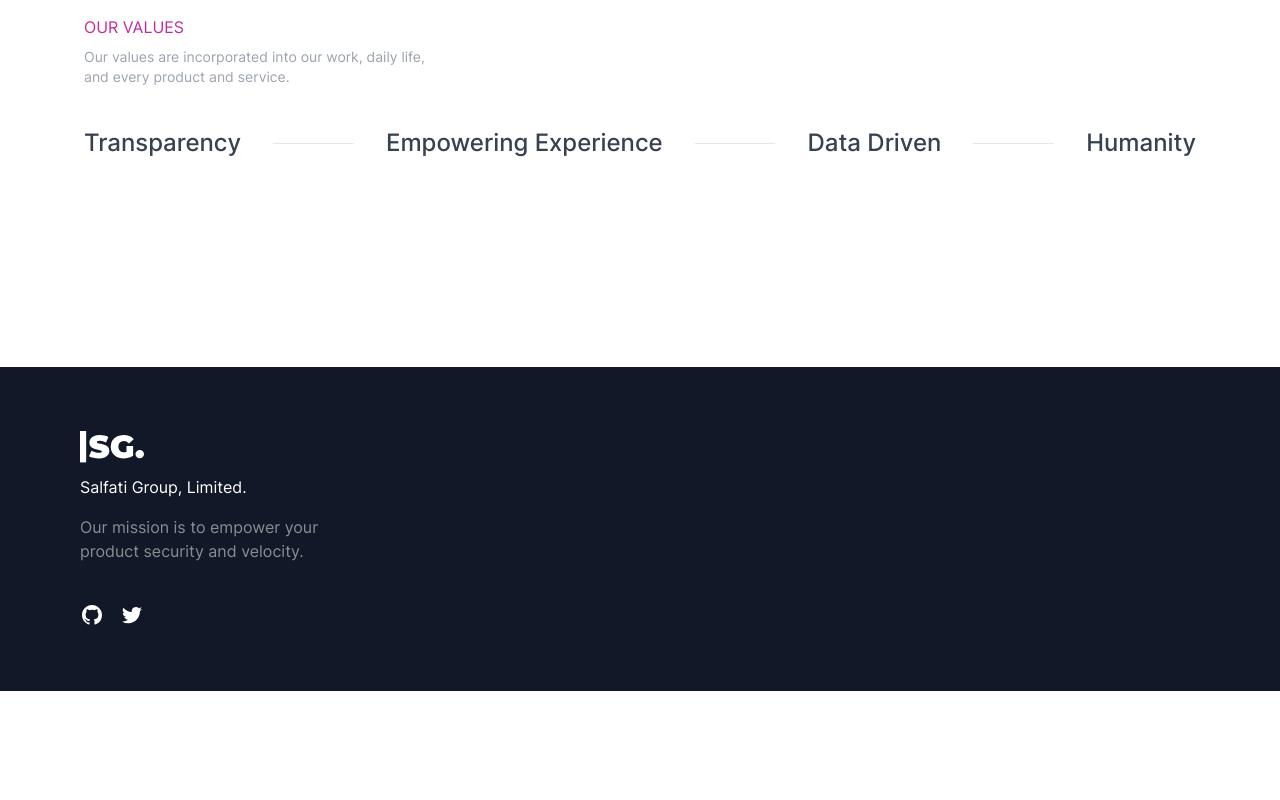
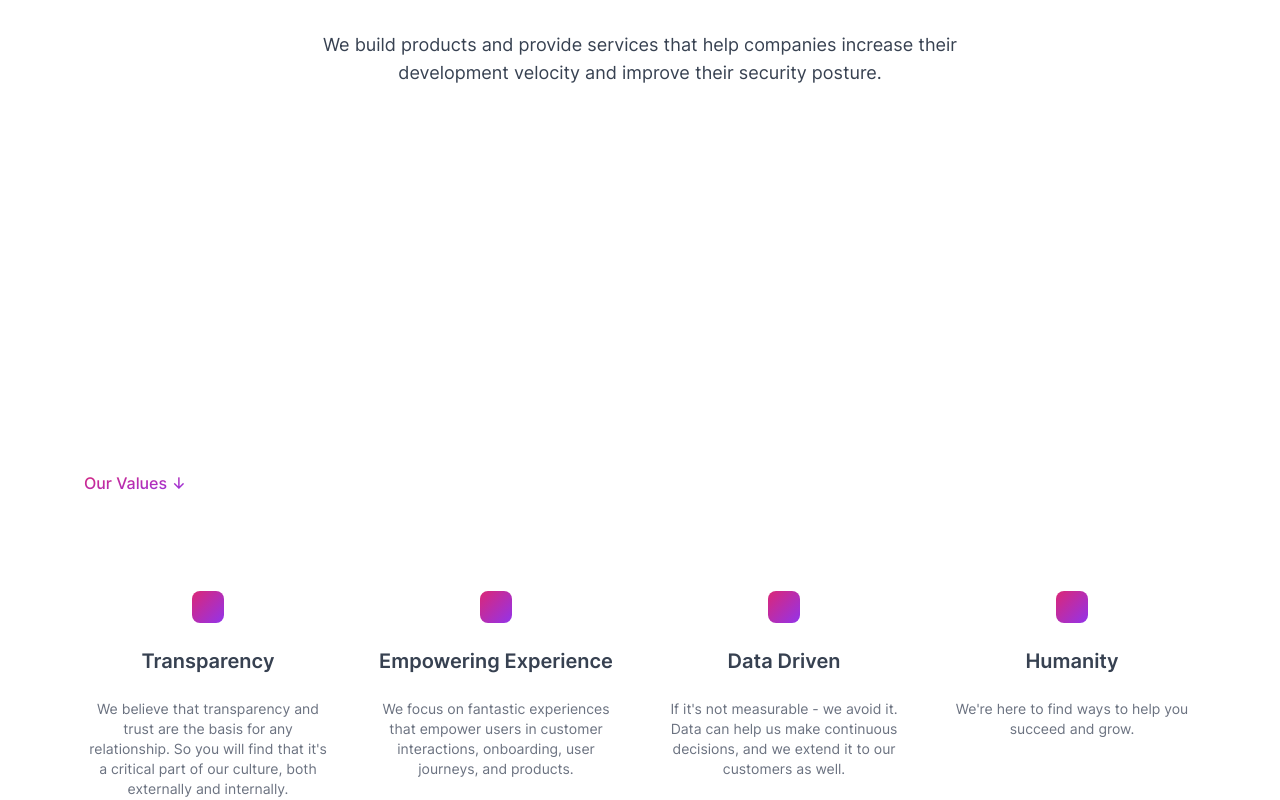
Before and after one commit to salfatigroup/salfati.group, a Nuxt app: page /about in a window 1280 px wide. Shown: the part 620-1420 px from the top of the page. Before the commit the page ends 1311 px from the top, so only its background shows below. Built offline with nearby package versions, Linux system fonts and the light colour scheme.

Commit message:
updated about page

```diff
--- a/components/SgIcon.vue
+++ b/components/SgIcon.vue
@@ -5,6 +5,22 @@
 
   <svg v-else-if="icon === 'twitter'" fill="currentColor" viewBox="0 0 24 24" class="h-6 w-6" aria-hidden="true">
     <path d="M8.29 20.251c7.547 0 11.675-6.253 11.675-11.675 0-.178 0-.355-.012-.53A8.348 8.348 0 0022 5.92a8.19 8.19 0 01-2.357.646 4.118 4.118 0 001.804-2.27 8.224 8.224 0 01-2.605.996 4.107 4.107 0 00-6.993 3.743 11.65 11.65 0 01-8.457-4.287 4.106 4.106 0 001.27 5.477A4.072 4.072 0 012.8 9.713v.052a4.105 4.105 0 003.292 4.022 4.095 4.095 0 01-1.853.07 4.108 4.108 0 003.834 2.85A8.233 8.233 0 012 18.407a11.616 11.616 0 006.29 1.84"></path>
+  </svg>
+
+  <svg v-else-if="icon === 'users'" xmlns="http://www.w3.org/2000/svg" class="h-6 w-6" fill="none" viewBox="0 0 24 24" stroke="currentColor" stroke-width="2">
+    <path stroke-linecap="round" stroke-linejoin="round" d="M12 4.354a4 4 0 110 5.292M15 21H3v-1a6 6 0 0112 0v1zm0 0h6v-1a6 6 0 00-9-5.197M13 7a4 4 0 11-8 0 4 4 0 018 0z" />
+  </svg>
+
+  <svg v-else-if="icon === 'emoji-happy'" xmlns="http://www.w3.org/2000/svg" class="h-6 w-6" fill="none" viewBox="0 0 24 24" stroke="currentColor" stroke-width="2">
+    <path stroke-linecap="round" stroke-linejoin="round" d="M14.828 14.828a4 4 0 01-5.656 0M9 10h.01M15 10h.01M21 12a9 9 0 11-18 0 9 9 0 0118 0z" />
+  </svg>
+
+  <svg v-else-if="icon === 'collection'" xmlns="http://www.w3.org/2000/svg" class="h-6 w-6" fill="none" viewBox="0 0 24 24" stroke="currentColor" stroke-width="2">
+    <path stroke-linecap="round" stroke-linejoin="round" d="M19 11H5m14 0a2 2 0 012 2v6a2 2 0 01-2 2H5a2 2 0 01-2-2v-6a2 2 0 012-2m14 0V9a2 2 0 00-2-2M5 11V9a2 2 0 012-2m0 0V5a2 2 0 012-2h6a2 2 0 012 2v2M7 7h10" />
+  </svg>
+
+  <svg v-else-if="icon === 'chat'" xmlns="http://www.w3.org/2000/svg" class="h-6 w-6" fill="none" viewBox="0 0 24 24" stroke="currentColor" stroke-width="2">
+    <path stroke-linecap="round" stroke-linejoin="round" d="M8 12h.01M12 12h.01M16 12h.01M21 12c0 4.418-4.03 8-9 8a9.863 9.863 0 01-4.255-.949L3 20l1.395-3.72C3.512 15.042 3 13.574 3 12c0-4.418 4.03-8 9-8s9 3.582 9 8z" />
   </svg>
 </template>
 
--- a/pages/about.vue
+++ b/pages/about.vue
@@ -1,49 +1,81 @@
 <template>
-  <div class="relative max-w-6xl mx-auto px-4 focus:outline-none sm:px-3 md:px-5 space-y-24 md:space-y-52 pb-52 mt-24 sm:mt-52 md:mt-64">
-    <main id="sg-mission" class="text-5xl md:text-6xl font-semibold text-center">
-      <h1>
-        Our mission is to help you <span class="gradient-text">unlock product and development velocity</span>
-      </h1>
+  <div class="space-y-24 md:space-y-96 mt-20 md:mt-80 mb-44 relative max-w-6xl mx-auto px-4 focus:outline-none sm:px-3 md:px-5">
+    <main id="sg-mission" class="max-w-3xl mx-auto text-center">
+      <h1 class="gradient-text font-medium mb-14">Our Mission</h1>
+      <p class="md:text-5xl text-4xl font-semibold mb-14">
+        We help entrepreneurs and companies sharpen and achieve their goals <span class="gradient-text">faster</span>.
+      </p>
+      <p class="max-w-2xl mx-auto text-lg">
+        We build products and provide services that help companies increase their development velocity and improve their security posture.
+      </p>
     </main>
 
-    <section id="sg-values">
-      <h2 class="uppercase mb-2 gradient-text">Our values</h2>
+    <section id="values">
+      <button class="gradient-text font-medium mb-24" @click="scrollIntoView('values')">
+        <h2>Our Values ↓</h2>
+      </button>
 
-      <p class="text-sm mb-10 text-gray-400">
-        Our values are incorporated into our work, daily life,<br />and every product and service.
-      </p>
-
-      <div class="flex flex-col md:flex-row items-center justify-around space-y-10 sm:space-y-0 text-2xl font-medium">
-        <div class="whitespace-nowrap gradient-text-hover cursor-default">
-          Transparency
-        </div>
-
-        <div class="bg-gray-200 h-px w-full mx-8"></div>
-
-        <div class="whitespace-nowrap gradient-text-hover cursor-default">
-          Empowering Experience
-        </div>
-
-        <div class="bg-gray-200 h-px w-full mx-8"></div>
-
-        <div class="whitespace-nowrap gradient-text-hover cursor-default">
-          Data Driven
-        </div>
-
-        <div class="bg-gray-200 h-px w-full mx-8"></div>
-
-        <div class="whitespace-nowrap gradient-text-hover cursor-default">
-          Humanity
+      <div class="grid md:grid-cols-4 grid-cols-1 md:gap-10 gap-24 items-center">
+        <div
+          v-for="value in values"
+          :key="value.title"
+          class="flex flex-col items-center justify-start h-full space-y-6"
+        >
+          <sg-icon :icon="value.icon" class="rounded-lg text-white h-20 w-20 p-4 bg-gradient-to-br to-purple-600 from-pink-600" />
+          <h3 class="text-xl font-semibold">{{ value.title }}</h3>
+          <p class="text-gray-500 text-sm text-center">{{ value.description }}</p>
         </div>
       </div>
     </section>
 
-    <!-- <section id="sg-approach">
-      Our Approach
-    </section>
+    <!-- <section id="our-story">
+      <div class="flex justify-between">
+        <div>
+          content
+        </div>
 
-    <section class="sg-growth">
-      Unlock true potential
+        <div>
+          <img src="~~/assets/images/elon-salfati.jpg" alt="Elon Salfati" class="h-96 w-80 object-cover" />
+        </div>
+      </div>
     </section> -->
   </div>
 </template>
+
+<script setup lang="ts">
+const values = [
+  {
+    title: 'Transparency',
+    description: 'We believe that transparency and trust are the basis for any relationship. So you will find that it\'s a critical part of our culture, both externally and internally.',
+    icon: 'chat',
+  },
+  {
+    title: 'Empowering Experience',
+    description: 'We focus on fantastic experiences that empower users in customer interactions, onboarding, user journeys, and products.',
+    icon: 'emoji-happy',
+  },
+  {
+    title: 'Data Driven',
+    description: 'If it\'s not measurable - we avoid it. Data can help us make continuous decisions, and we extend it to our customers as well.',
+    icon: 'collection'
+  },
+  {
+    title: 'Humanity',
+    description: 'We\'re here to find ways to help you succeed and grow.',
+    icon: 'users',
+  }
+]
+
+/**
+ * Scroll to a specific refence by its id
+ */
+function scrollIntoView(id: string) {
+  const element = document.getElementById(id)
+  if (element) {
+    element.scrollIntoView({
+      behavior: 'smooth',
+      block: 'start',
+    })
+  }
+}
+</script>
```
Also changed, not shown: assets/images/elon-salfati.jpg (added).
